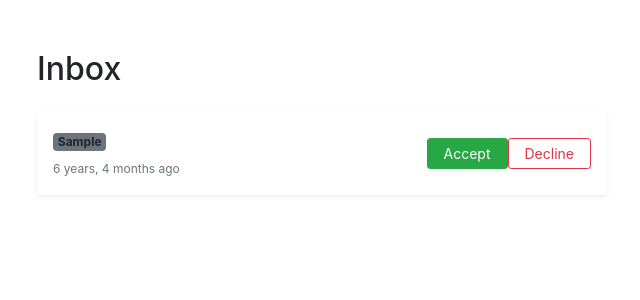
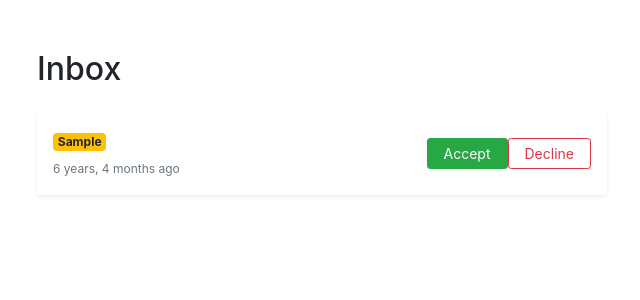
Before and after one commit to EduBGou/Fulabra, a Django app: template fulabra_app/templates/fulabra_app/inbox.html in a window 1280 px wide. Shown: the part 56-356 px from the top of the page, without its empty margins (318-958 px from the left). Run offline with Django 5.2, Linux system fonts and the light colour scheme; the template is opened without the code that fills it: most values are stand-ins (such as "Sample title", 1, 10 or a date in 2020); some libraries are stand-ins or nearby versions.

Commit message:
feat: change the inbox notification text background color

```diff
--- a/fulabra_app/templates/fulabra_app/inbox.html
+++ b/fulabra_app/templates/fulabra_app/inbox.html
@@ -12,7 +12,7 @@
         <div class="d-flex justify-content-between align-items-center">
 
           <div>
-            <span class="badge bg-secondary mb-1 rounded-2 small">{{ note.get_notification_type_display }}</span>
+            <span class="badge bg-warning mb-1 rounded-2 small">{{ note.get_notification_type_display }}</span>
             <p class="mb-0 fw-medium">
               {% if note.notification_type == 'friend_request' %}
                 <a href="{% url "profile" note.sender.username %}" class="text-decoration-none">{{ note.sender.username }}</a> sent you a friend request!
```
